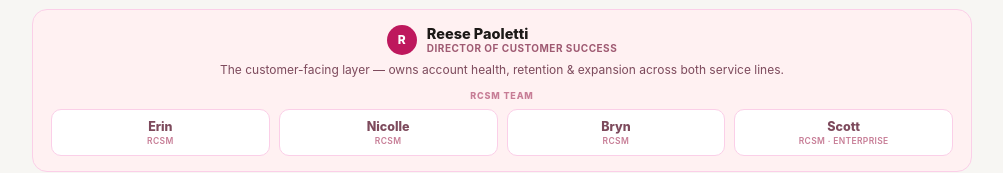
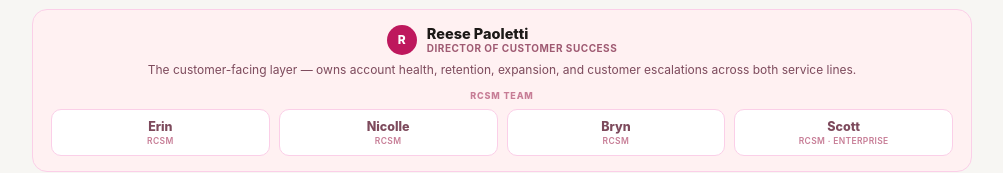
Before and after one commit to rzhucchini/Joyful-Ops, a plain HTML site: page Operating-Plan-2.html in a window 1280 px wide. Shown: the part 387-560 px from the top of the page, without its empty margins (138-1141 px from the left). Drawn offline with Linux system fonts and the light colour scheme.

Commit message:
Add files via upload

```diff
--- a/Operating-Plan-2.html
+++ b/Operating-Plan-2.html
@@ -118,7 +118,7 @@
         <div class="mono">R</div>
         <div style="text-align:left"><div class="nm">Reese Paoletti</div><div class="rl">Director of Customer Success</div></div>
       </div>
-      <div class="d">The customer-facing layer — owns account health, retention &amp; expansion across both service lines.</div>
+      <div class="d">The customer-facing layer — owns account health, retention, expansion, and customer escalations across both service lines.</div>
       <div class="rcsm-label">RCSM Team</div>
       <div class="rcsms">
         <div class="rc"><div class="rn">Erin</div><div class="rt">RCSM</div></div>
```
